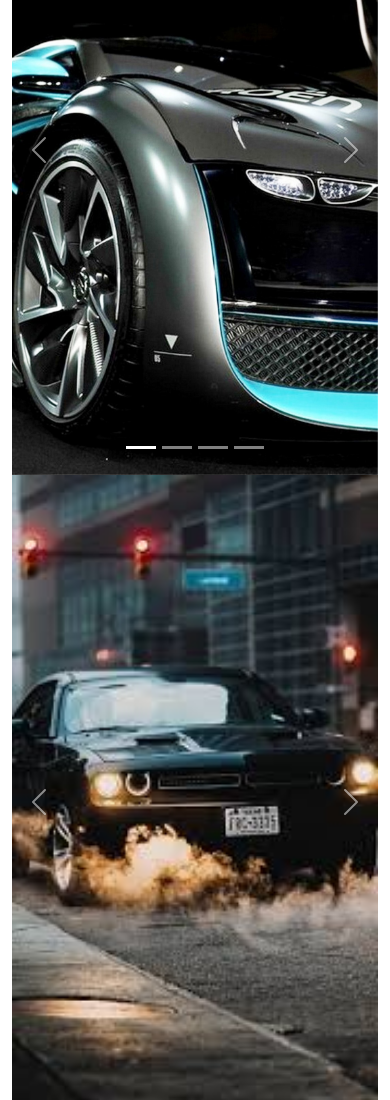
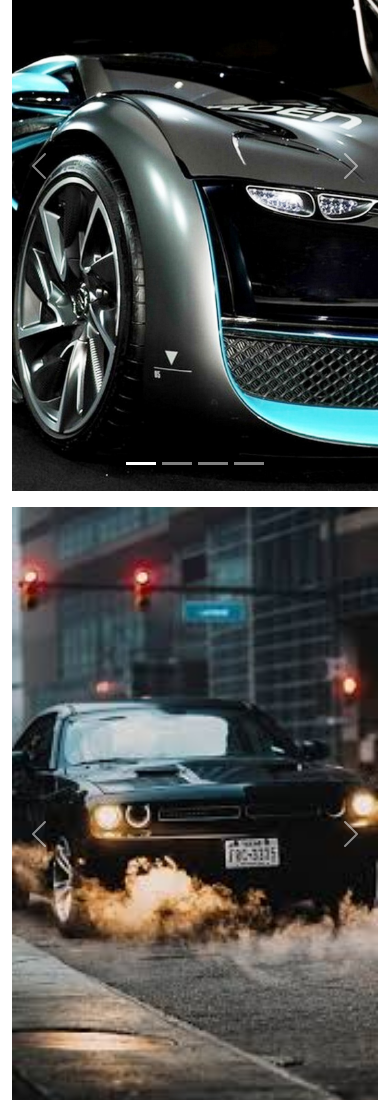
Before and after one commit to apivovarskii91/Bootstrap, a website: page index.html in a window 390 px wide. Shown: the part 900-2000 px from the top of the page. Drawn offline with nearby package versions, Linux system fonts and the light colour scheme; files that its build step writes are made by us from their sources.

Commit message:
bootstrap ready

```diff
--- a/index.html
+++ b/index.html
@@ -87,7 +87,7 @@
 
   <div class="container">
     <div class="row mb-5">
-      <div class="col-lg-6 col-md-12">
+      <div class="col-lg-6 col-md-12 mb-3">
         <div class="accordion" id="accordion-content">
 
           <div class="accordion-item">
@@ -153,7 +153,7 @@
         </div>
       </div>
 
-      <div class="col-lg-3 col-md-6 order-lg-first">
+      <div class="col-lg-3 col-md-6 mb-3 order-lg-first">
         <div id="carousel-primary" class="carousel slide" data-bs-ride="false">
 
           <div class="carousel-indicators">
@@ -206,7 +206,7 @@
         </div>
       </div>
 
-      <div class="col-lg-3 col-md-6">
+      <div class="col-lg-3 col-md-6 mb-3">
         <div id="carousel-right" class="carousel slide" data-bs-ride="false">
 
           <div class="carousel-indicators">
```
